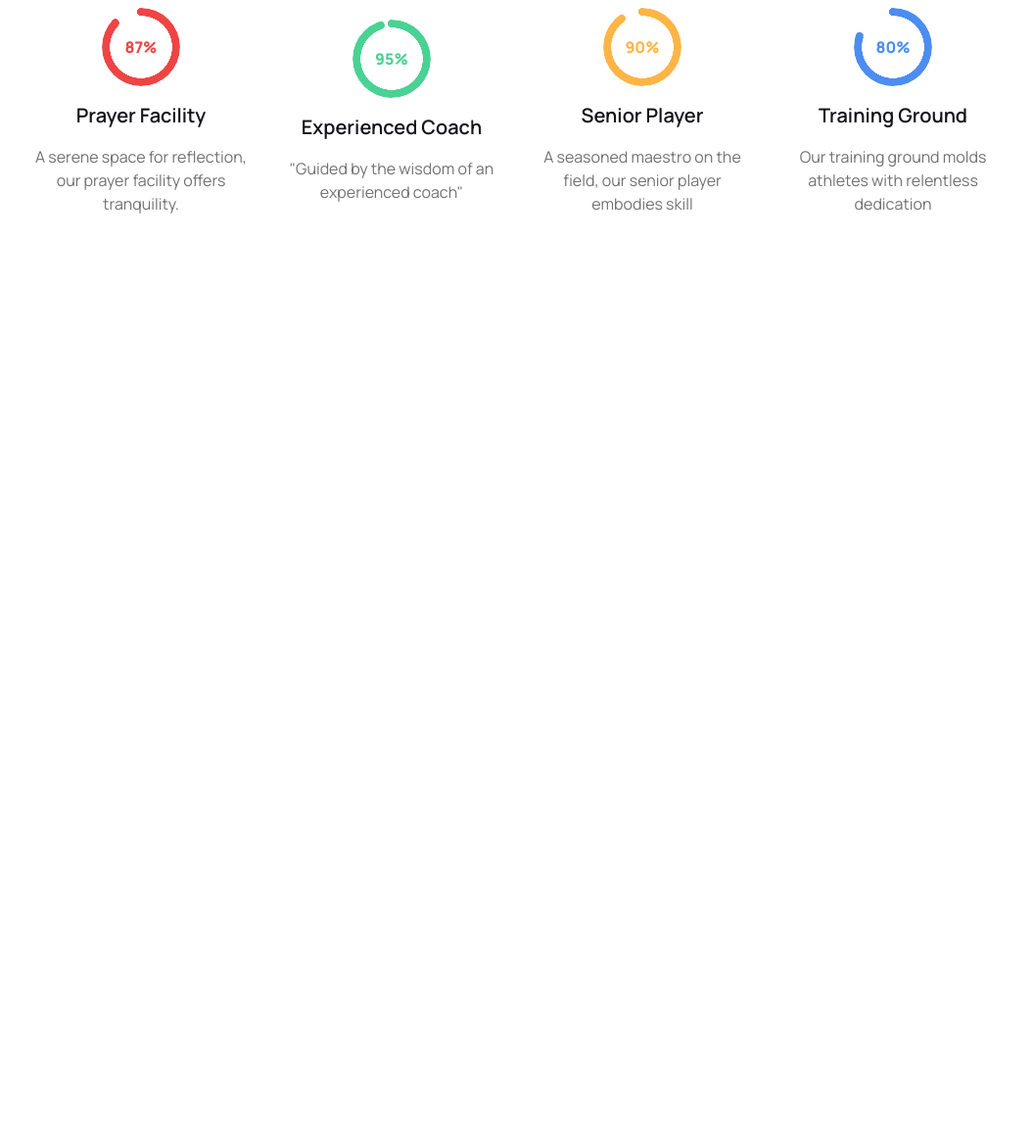
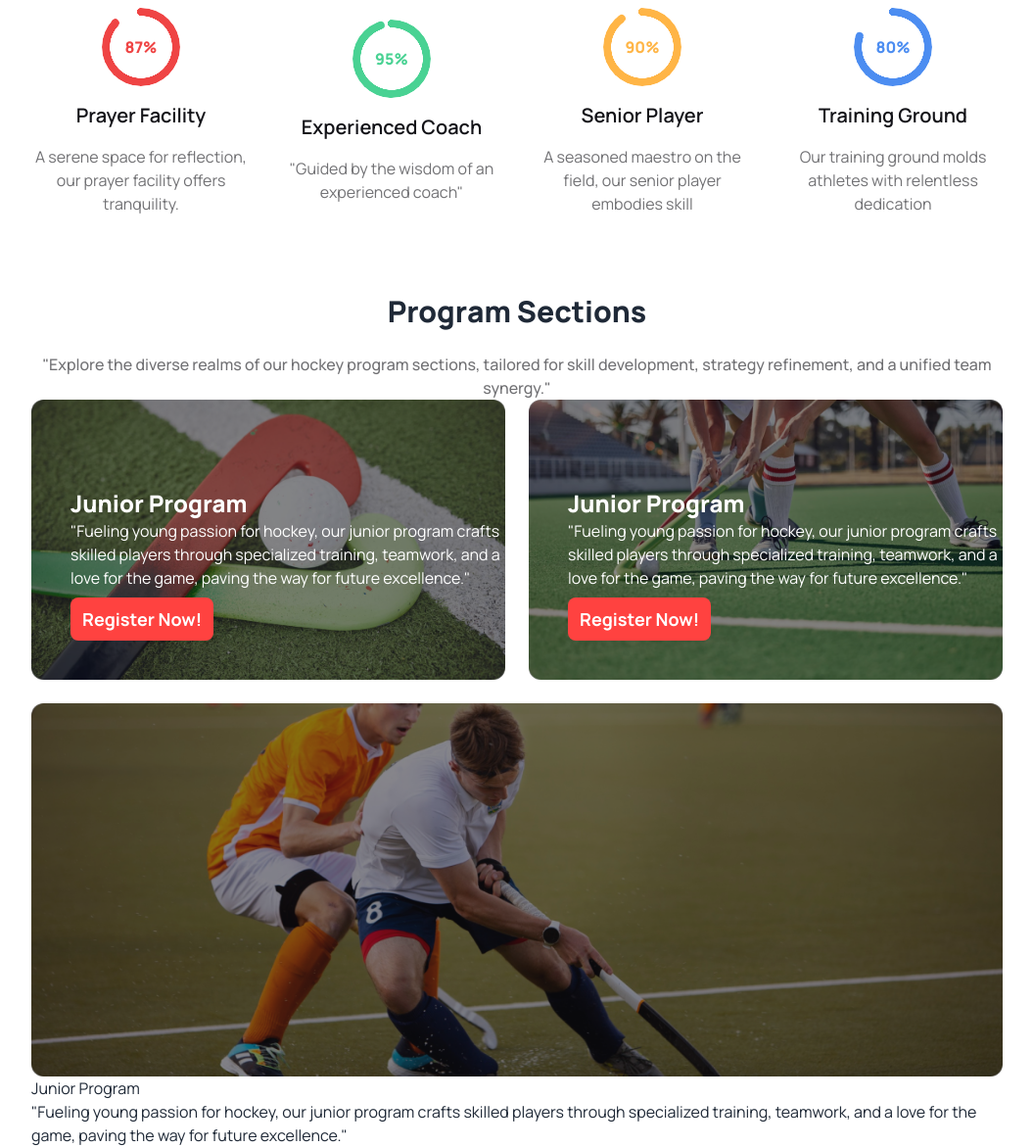
Before and after one commit to sifat26/Project-Hockeys, a plain HTML site: page index.html in a window 1280 px wide. Shown: the part 888-2059 px from the top of the page at 98% size, without its empty margins (112-1167 px from the left). Before the commit the page ends 1188 px from the top, so only its background shows below. Drawn offline with nearby package versions, Linux system fonts and the light colour scheme.

Commit message:
Programm section added

```diff
--- a/index.html
+++ b/index.html
@@ -29,7 +29,7 @@
       }
     </style>
   </head>
-  <body class="font-manrope ">
+  <body class="font-manrope">
     <header class="lg:my-12 my-5 container mx-auto lg:px-36 px-5">
       <nav >
         <div class="navbar bg-base-100">
@@ -201,6 +201,54 @@
 
 <!-- Program section -->
     <section>
+      <div class="text-center">
+        <h2 class="lg:text-3xl text-2xl font-extrabold mb-6">Program Sections</h2>
+        <p class="text-[#13131899] font-medium">"Explore the diverse realms of our hockey program sections, tailored for skill development, strategy refinement, and a unified team synergy."</p>
+      </div>
+      <div class="grid lg:grid-cols-2 gap-6">
+        <div>
+          <div class="relative rounded-3xl ">
+            <img class="w-full" src="./Images/2.png" alt="">
+            <div class="absolute top-0 left-0 w-full h-full rounded-xl bg-[#13131880] ">
+            </div>
+            <div class="absolute bottom-10 left-10">
+            <h3 class="lg:text-2xl text-white lg:font-extrabold">Junior Program</h3>
+            <p class="text-white">"Fueling young passion for hockey, our junior program crafts skilled players through specialized training, teamwork, and a love for the game, paving the way for future excellence."</p>
+            <button class="rounded-lg text-lg font-bold lg:px-3 lg:py-2 mt-2 bg-[#FF4240] text-white">Register Now!</button>
+
+          </div>
+          </div>
+
+        </div>
+        <div>
+          <div class="relative rounded-3xl ">
+            <img class="w-full" src="./Images/3.png" alt="">
+            <div class="absolute top-0 left-0 w-full h-full rounded-xl bg-[#13131880]">
+            </div>
+            <div class="absolute bottom-10 left-10">
+            <h3 class="lg:text-2xl text-white lg:font-extrabold">Junior Program</h3>
+            <p class="text-white">"Fueling young passion for hockey, our junior program crafts skilled players through specialized training, teamwork, and a love for the game, paving the way for future excellence."</p>
+            <button class="rounded-lg text-lg font-bold lg:px-3 lg:py-2 mt-2 bg-[#FF4240] text-white">Register Now!</button>
+
+          </div>
+          </div>
+
+        </div>
+        <div class="col-span-2">
+          <div class="relative rounded-3xl ">
+            <img class="w-full" src="./Images/4.png" alt="">
+            <div class="absolute top-0 left-0 w-full h-full rounded-xl bg-[#13131880]">
+            </div>
+          </div>
+          <div>
+            <h3>Junior Program</h3>
+            <p>"Fueling young passion for hockey, our junior program crafts skilled players through specialized training, teamwork, and a love for the game, paving the way for future excellence."</p>
+
+
+          </div>
+        </div>
+
+      </div>
 
     </section>
     </main>
```
